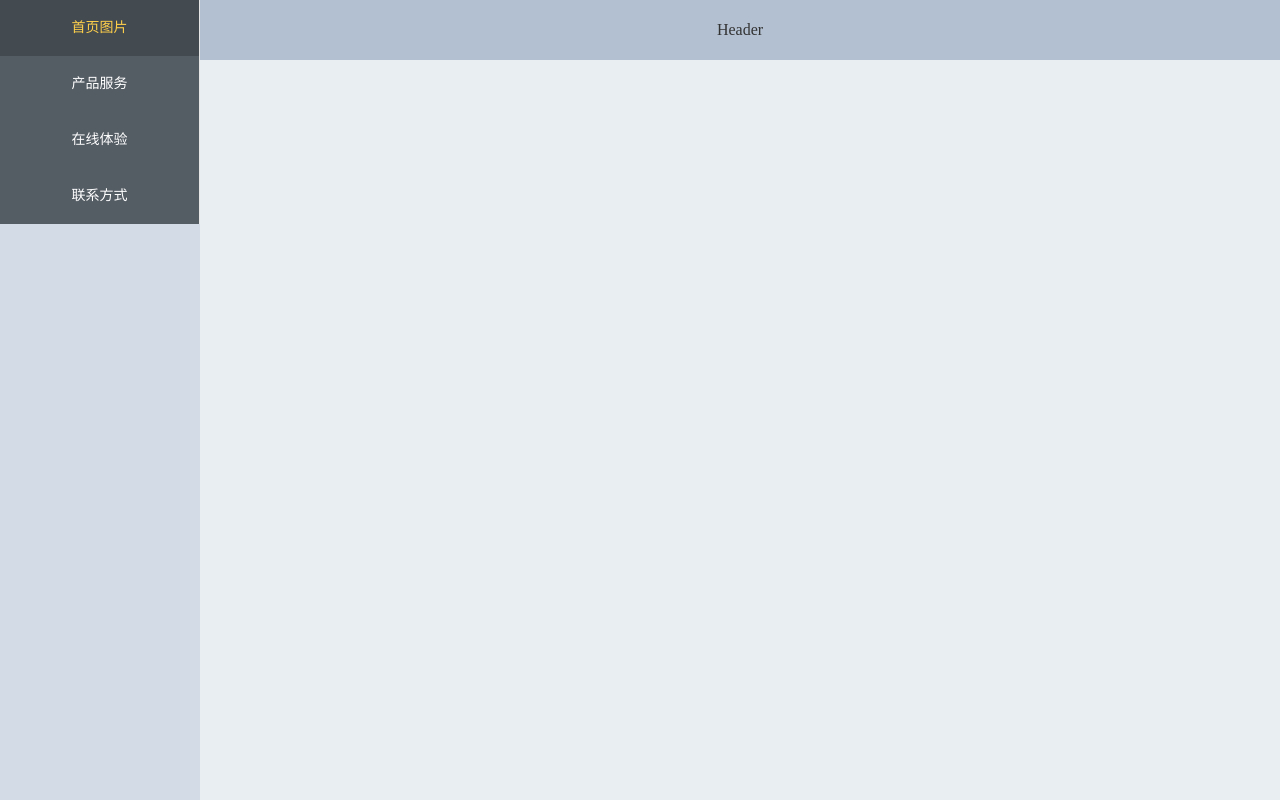
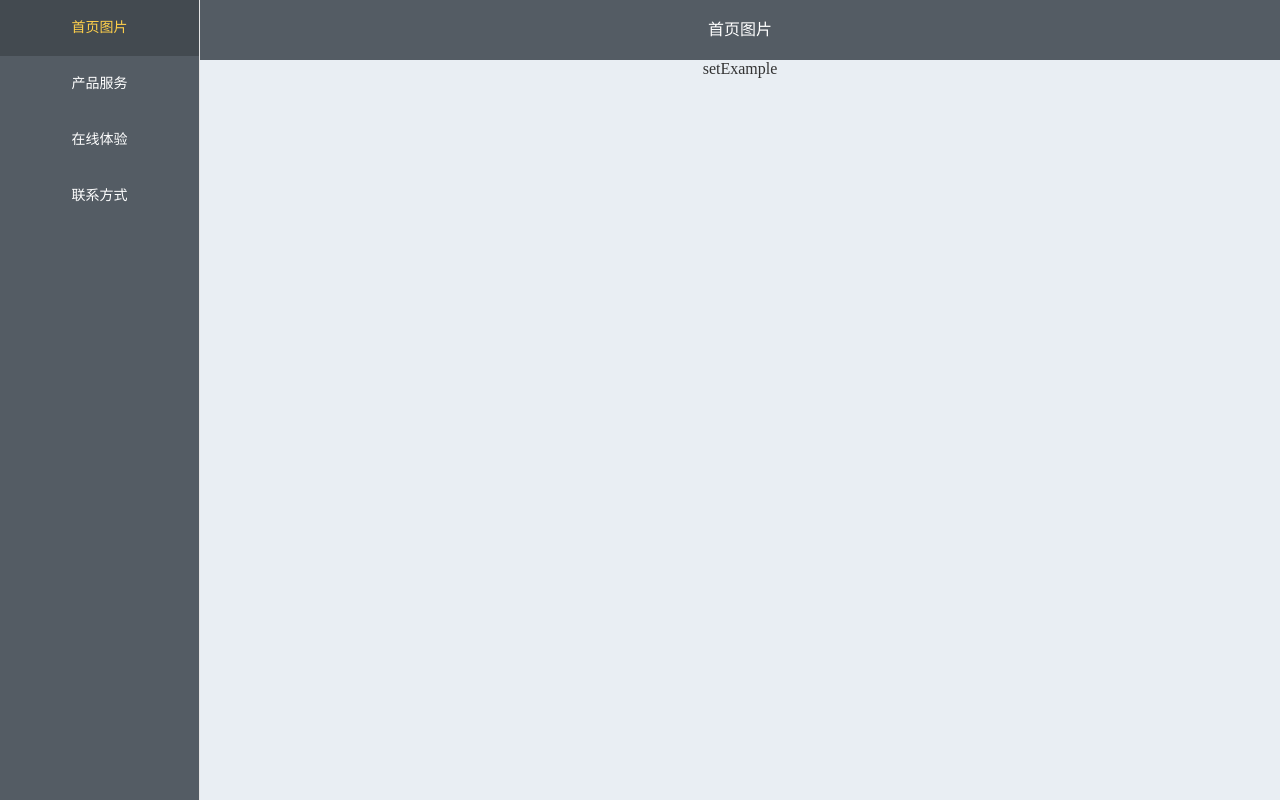
Before and after one commit to doudou459/company-web-admin, a Vue app: page /contents/setExample in a window 1280 px wide. Built offline with nearby package versions, Linux system fonts and the light colour scheme.

Commit message:
2019-12-5

```diff
--- a/src/views/contents.vue
+++ b/src/views/contents.vue
@@ -2,19 +2,20 @@
 <el-container>
   <el-aside width="200px"  :style='{"height":this.$store.state.clientHeight+"px"}'>
 <el-menu
-  default-active="setIndex"
+  :default-active="navigation[0]['router']"
   class="el-menu-demo"
   mode="vertical"
   background-color="#545c64"
   text-color="#fff"
   active-text-color="#ffd04b"
-  router="true">
-  <el-menu-item  v-for="item in navigation" v-bind:key="item.name"  v-bind:index="item.router">{{item.name}}</el-menu-item>
+  router="true"
+  :style='{"height":this.$store.state.clientHeight+"px"}'>
+  <el-menu-item  v-for="item in navigation" v-bind:key="item.name" v-on:click="setTitle(item.name)"  v-bind:index="item.router">{{item.name}}</el-menu-item>
 </el-menu>
 
   </el-aside>
   <el-main :style='{"height":this.$store.state.clientHeight+"px"}'>
-    <el-header>Header</el-header>
+    <el-header>{{titleName}}</el-header>
     <router-view></router-view>
   </el-main>
 </el-container>
@@ -27,25 +28,28 @@ export default {
       navigation:[
         {
           name:"首页图片",
-          router:"setIndex"
+          router:"/contents/setIndex"
         },
         {
           name:"产品服务",
-          router:"setProduce"
+          router:"/contents/setProduce"
         },
         {
           name:"在线体验",
-          router:"setExample"
+          router:"/contents/setExample"
         },
         {
           name:"联系方式",
-          router:"setContact"
+          router:"/contents/setContact"
         }
-      ]
+      ],
+      titleName:"首页图片"
     }
   },
   methods:{
-
+    setTitle:function(titleName){
+     this.titleName=titleName;
+    }
   }
 }
 </script>
@@ -67,8 +71,8 @@ export default {
   }
 
     .el-header{
-    background-color: #B3C0D1;
-    color: #333;
+    background-color: #545c64;
+    color: #ffffff;
     text-align: center;
     line-height: 60px;
   }
--- a/src/views/setContact.vue
+++ b/src/views/setContact.vue
@@ -0,0 +1,3 @@
+<template>
+    <div>setContact</div>
+</template>
--- a/src/views/setExample.vue
+++ b/src/views/setExample.vue
@@ -0,0 +1,3 @@
+<template>
+    <div>setExample</div>
+</template>
--- a/src/views/setIndex.vue
+++ b/src/views/setIndex.vue
@@ -0,0 +1,3 @@
+<template>
+    <div>setIndex</div>
+</template>
--- a/src/views/setProduce.vue
+++ b/src/views/setProduce.vue
@@ -0,0 +1,3 @@
+<template>
+    <div>setProduce</div>
+</template>
```
